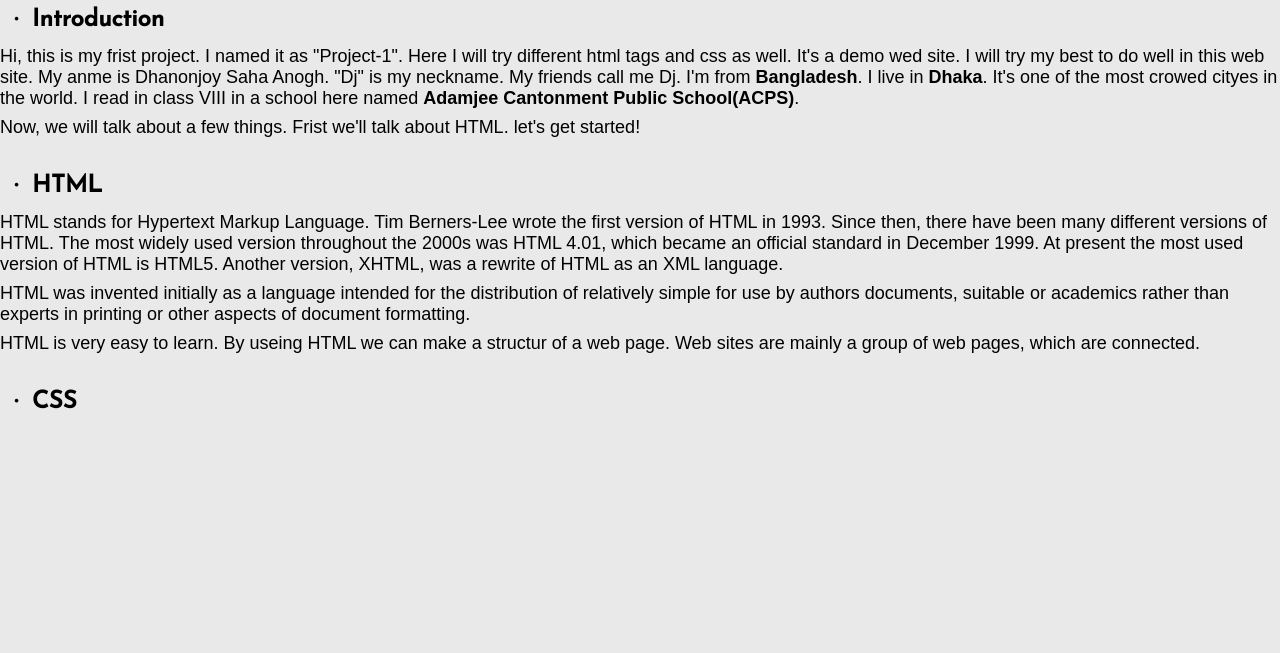
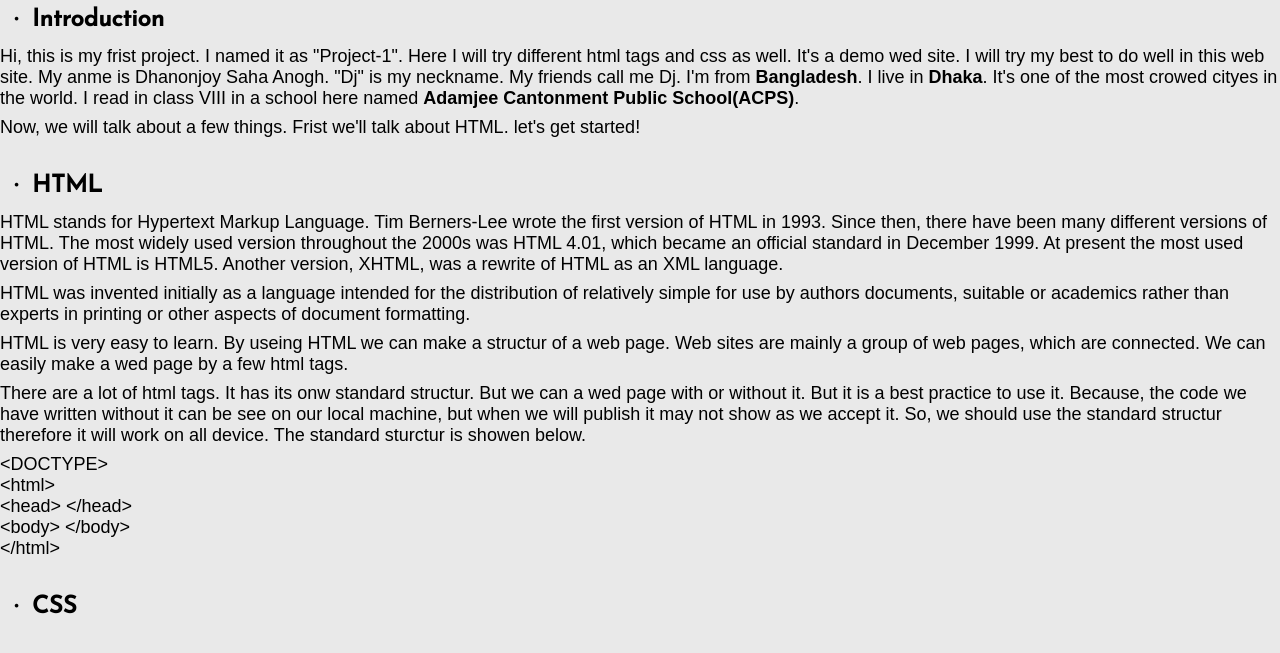
Before and after one commit to DjSahaAnogh/Project-1, a plain HTML site: page index.html in a window 1280 px wide. Shown: the part 91-744 px from the top of the page. Drawn offline with Linux system fonts and the light colour scheme; a web font is replaced by a local one.

Commit message:
New code added in line 100-106

```diff
--- a/index.html
+++ b/index.html
@@ -87,7 +87,22 @@
         <p class="text">
           HTML is very easy to learn. By useing HTML we can make a structur of a
           web page. Web sites are mainly a group of web pages, which are
-          connected.
+          connected. We can easily make a wed page by a few html tags.
+        </p>
+        <p class="text">
+          There are a lot of html tags. It has its onw standard structur. But we
+          can a wed page with or without it. But it is a best practice to use
+          it. Because, the code we have written without it can be see on our
+          local machine, but when we will publish it may not show as we accept
+          it. So, we should use the standard structur therefore it will work on
+          all device. The standard sturctur is showen below.
+        </p>
+        <p class="text">
+          &lt;DOCTYPE&gt;
+          <span style="display: block">&lt;html&gt;</span>
+          &lt;head&gt; &lt;&#47;head&gt;
+          <span style="display: block">&lt;body&gt; &lt;&#47;body&gt;</span>
+          <span style="display: block">&lt;&#47;html&gt;</span>
         </p>
 
         <h1 class="content-head"><span class="symbol">&middot;</span>CSS</h1>
```
